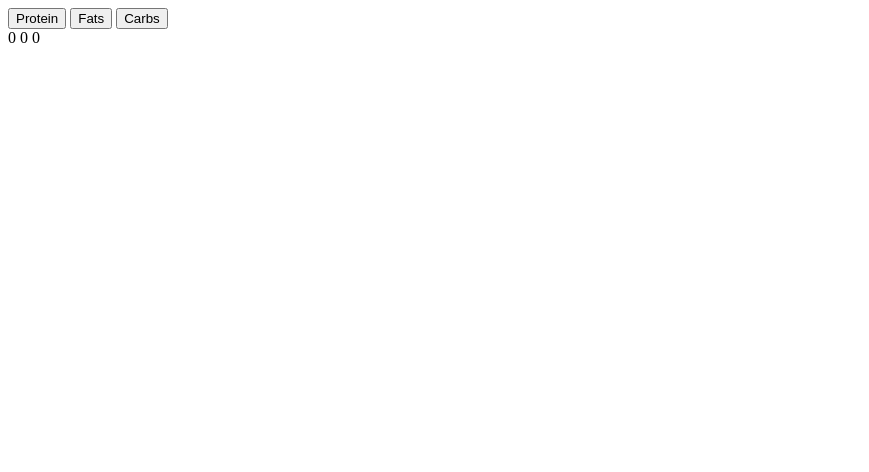
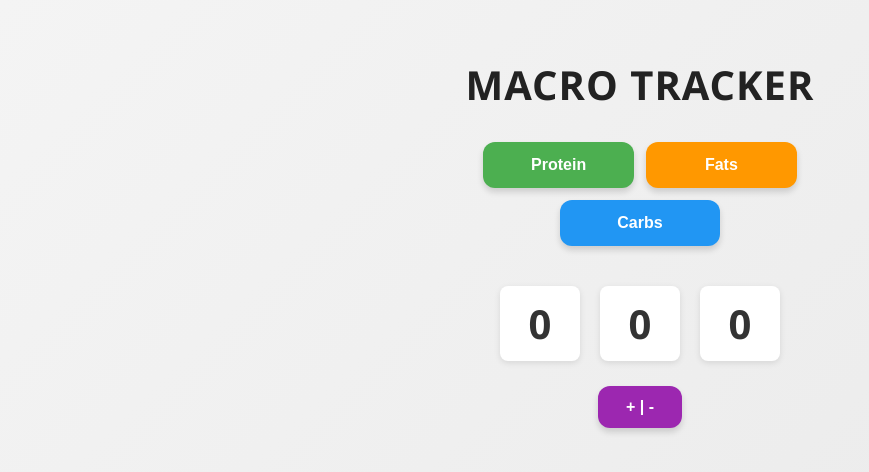
Before and after one commit to Jasn57/MacroCounter, a plain HTML site: page index.html in a window 1280 px wide. Shown: the whole page, without its empty margins (0-869 px from the left). Drawn offline with Linux system fonts and the light colour scheme.

Commit message:
css styling and subtraction

```diff
--- a/index.html
+++ b/index.html
@@ -4,19 +4,25 @@
         <meta charset="UTF-8" />
         <meta name="viewport" content="width=device-width, initial-scale=1.0"/>
         <title>Macro Tracker</title>
-        <link rel="stylesheet" href="style.css" />
+        <link rel="stylesheet" href="src/css/style.css" />
     </head>
     <body>
+        <h1>Macro Tracker</h1>
         <div class="buttons">
-            <button id="button">Protein</button>
-            <button id="button">Fats</button>
-            <button id="button">Carbs</button>
+            <button id="pbutton">Protein</button>
+            <button id="fbutton">Fats</button>
+            <button id="cbutton">Carbs</button>
         </div>
+
         <div class="numbers">
             <span id="protein">0</span>
             <span id="fats">0</span>
             <span id="carbs">0</span>
         </div>
-        <script src="app.js"></script>
+
+        <div class="norp">
+            <button id="norp">+ | -</button>
+        </div>
+        <script src="src/javascript/app.js"></script>
     </body>
 </html>
--- a/src/css/style.css
+++ b/src/css/style.css
@@ -0,0 +1,99 @@
+body {
+    font-family: 'Segoe UI', Roboto, Arial, sans-serif;
+    background: linear-gradient(135deg, #f4f4f4, #e8e8e8);
+    color: #333;
+    display: flex;
+    flex-direction: column;
+    align-items: center;
+    min-height: 100vh;
+    padding: 30px;
+    margin: 0;
+}
+
+/* Title */
+h1 {
+    font-size: 2.5rem;
+    margin-bottom: 30px;
+    color: #222;
+    letter-spacing: 1px;
+    text-transform: uppercase;
+    text-align: center;
+}
+
+/* Buttons */
+.buttons {
+    display: flex;
+    flex-wrap: wrap;
+    justify-content: center;
+    gap: 12px;
+    margin-bottom: 20px;
+}
+
+button {
+    border: none;
+    color: white;
+    padding: 14px 26px;
+    border-radius: 12px;
+    font-size: 16px;
+    cursor: pointer;
+    font-weight: 600;
+    box-shadow: 0 4px 6px rgba(0,0,0,0.15);
+    transition: transform 0.1s ease, opacity 0.2s ease;
+    flex: 1 1 100px; /* Allows them to shrink on small screens */
+    max-width: 160px;
+}
+
+button:hover {
+    transform: scale(1.05);
+    opacity: 0.9;
+}
+
+/* Button colors */
+#pbutton { background-color: #4CAF50; } /* Protein */
+#fbutton { background-color: #FF9800; } /* Fats */
+#cbutton { background-color: #2196F3; } /* Carbs */
+
+/* Numbers */
+.numbers {
+    display: flex;
+    justify-content: center;
+    gap: 20px;
+    font-size: 2.5rem;
+    font-weight: bold;
+    margin-top: 20px;
+    flex-wrap: wrap;
+}
+
+.numbers span {
+    min-width: 50px;
+    text-align: center;
+    padding: 10px 15px;
+    border-radius: 8px;
+    background: white;
+    box-shadow: 0 2px 6px rgba(0,0,0,0.1);
+}
+
+.norp {
+    margin-top: 25px;
+    display: flex;
+    justify-content: center;
+}
+
+/* norp button styling */
+#norp {
+    background-color: #9C27B0; /* norp button */
+    color: white;
+    padding: 12px 28px;
+    border-radius: 12px;
+    font-size: 16px;
+    font-weight: 600;
+    border: none;
+    cursor: pointer;
+    box-shadow: 0 4px 6px rgba(0,0,0,0.15);
+    transition: transform 0.1s ease, opacity 0.2s ease;
+}
+
+#norp:hover {
+    transform: scale(1.05);
+    opacity: 0.9;
+}
--- a/src/javascript/button.js
+++ b/src/javascript/app.js
@@ -7,23 +7,37 @@ const protein = document.getElementById('protein');
 const fats = document.getElementById('fats');
 const carbs = document.getElementById('carbs');
 
+const norp = document.getElementById('norp');
+
+// set addition to default
+let isAddition = true;
+
+// on click toggle between addition and subtraction
+norp.addEventListener('click', () => {
+  isAddition = !isAddition;
+  norp.textContent = isAddition ? '+ | -' : '- | +';
+});
+
 // Set default numbers
 let proteinCount = 0;
 let fatsCount = 0;
 let carbsCount = 0;
 
-// On click, add a number to each macro
+// on click add/subtract 1 number to the counter
 pbutton.addEventListener('click', () => {
-  proteinCount += 1;
+  proteinCount += isAddition ? 1 : -1;
+  if (proteinCount < 0) proteinCount = 0; // prevent going below zero
   protein.textContent = proteinCount;
 });
 
 fbutton.addEventListener('click', () => {
-  fatsCount += 1;
+  fatsCount += isAddition ? 1 : -1;
+  if (fatsCount < 0) fatsCount = 0; // prevent going below zero
   fats.textContent = fatsCount;
 });
 
 cbutton.addEventListener('click', () => {
-  carbsCount += 1;
+  carbsCount += isAddition ? 1 : -1;
+  if (carbsCount < 0) carbsCount = 0; // prevent going below zero
   carbs.textContent = carbsCount;
 });
```
